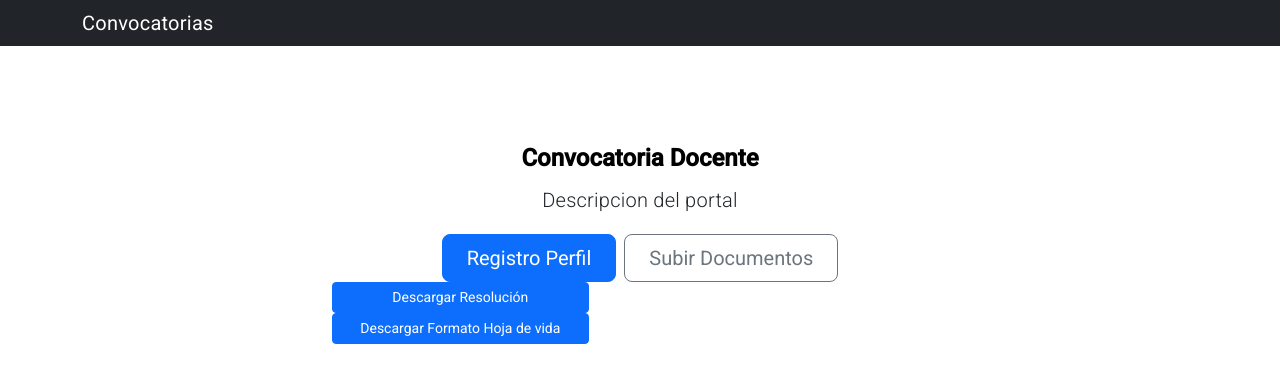
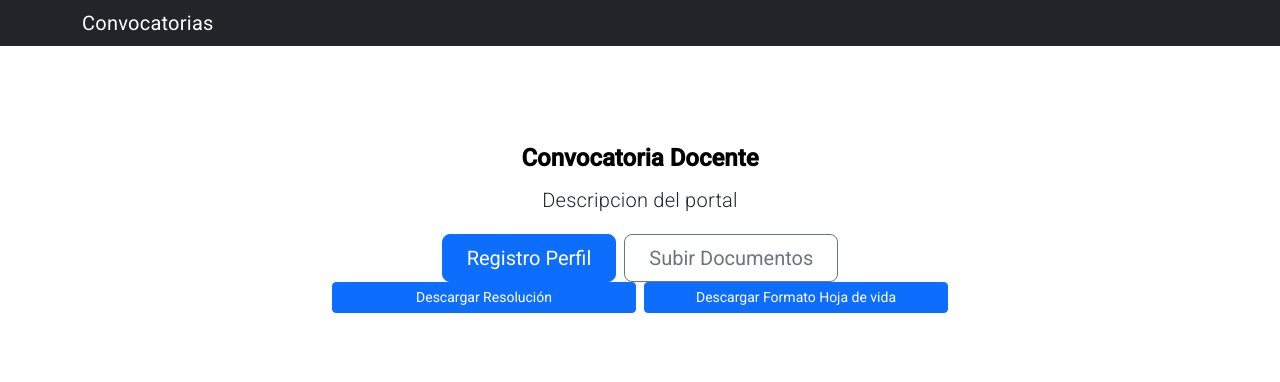
Before and after one commit to monicamarrugo/udc_convocatoria, an Angular app: page /inicio in a window 1280 px wide. Shown: the top 382 px of the page. Built offline with nearby package versions, Linux system fonts and the light colour scheme.

Commit message:
Ajusta layouts

```diff
--- a/src/app/inicio/inicio.component.html
+++ b/src/app/inicio/inicio.component.html
@@ -9,14 +9,10 @@
           <button type="button" [routerLink]="'/convocatoria/participante'" class="btn btn-primary btn-lg px-4 gap-3">Registro Perfil</button>
           <button type="button" [routerLink]="'/convocatoria/documentos'" class="btn btn-outline-secondary btn-lg px-4">Subir Documentos</button>
         </div>
-      </div>
-      <div class="col-lg-6 mx-auto">
-        <div class="col-md-5">
+        <div class="d-grid gap-2 d-sm-flex justify-content-sm-center">
           <button class="w-100 btn btn-primary btn-sm" (click)="downloadDocumento('Convocatoria2023.pdf')" type="button">Descargar Resolución</button>
-        </div>
-        <div class="col-md-5">
           <button class="w-100 btn btn-primary btn-sm" (click)="downloadDocumento('FormatoHV.pdf')" type="button">Descargar Formato Hoja de vida</button>
         </div>
-      </div><br>
+      </div>
     </div>
 </main>
```
